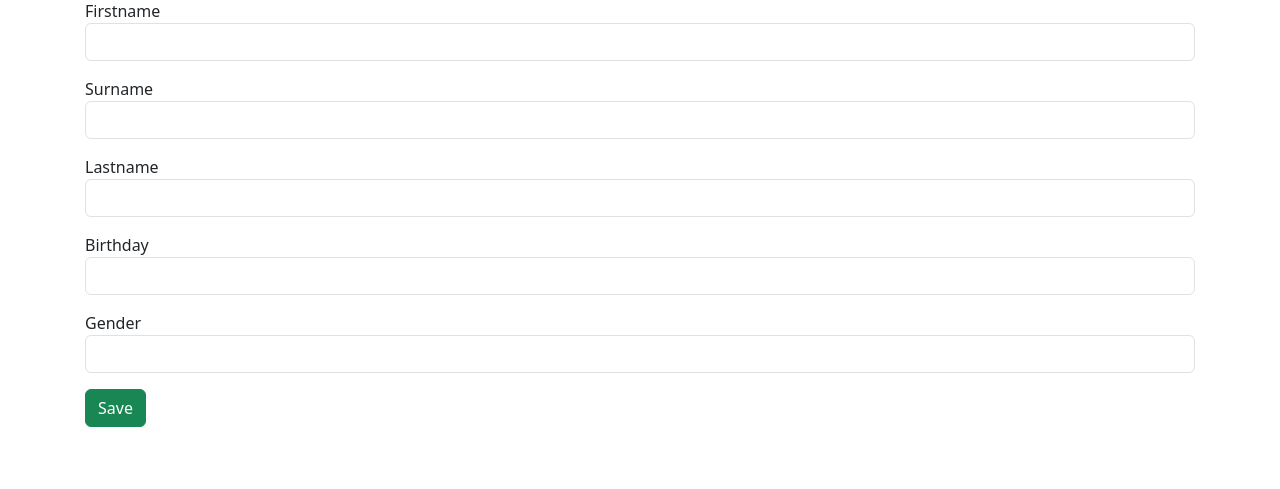
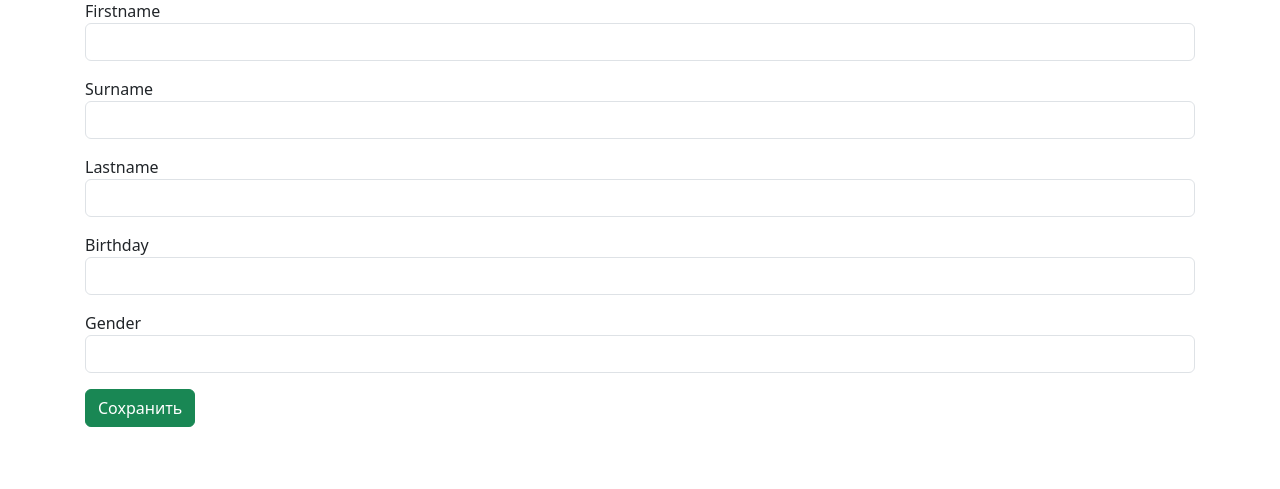
Before and after one commit to maximt/demo-job-book, a Yii app: template views/employee/create.php in a window 1280 px wide. Shown: the part 127-616 px from the top of the page. Run offline with PHP 8.4 and a stand-in for Yii, Linux system fonts and the light colour scheme; the template is opened without the code that fills it, so the values that code supplies are empty; form fields are guessed from the names that the template uses; some libraries are stand-ins or nearby versions.

Commit message:
translations

```diff
--- a/views/employee-job/_form.php
+++ b/views/employee-job/_form.php
@@ -24,7 +24,7 @@ use yii\widgets\ActiveForm;
     <?= $form->field($model, 'company')->textInput(['maxlength' => true]) ?>
 
     <div class="form-group">
-        <?= Html::submitButton('Save', ['class' => 'btn btn-success']) ?>
+        <?= Html::submitButton('Сохранить', ['class' => 'btn btn-success']) ?>
     </div>
 
     <?php ActiveForm::end(); ?>
--- a/views/employee/_form.php
+++ b/views/employee/_form.php
@@ -23,7 +23,7 @@ use yii\widgets\ActiveForm;
     <?= $form->field($model, 'gender')->textInput() ?>
 
     <div class="form-group">
-        <?= Html::submitButton('Save', ['class' => 'btn btn-success']) ?>
+        <?= Html::submitButton('Сохранить', ['class' => 'btn btn-success']) ?>
     </div>
 
     <?php ActiveForm::end(); ?>
```
